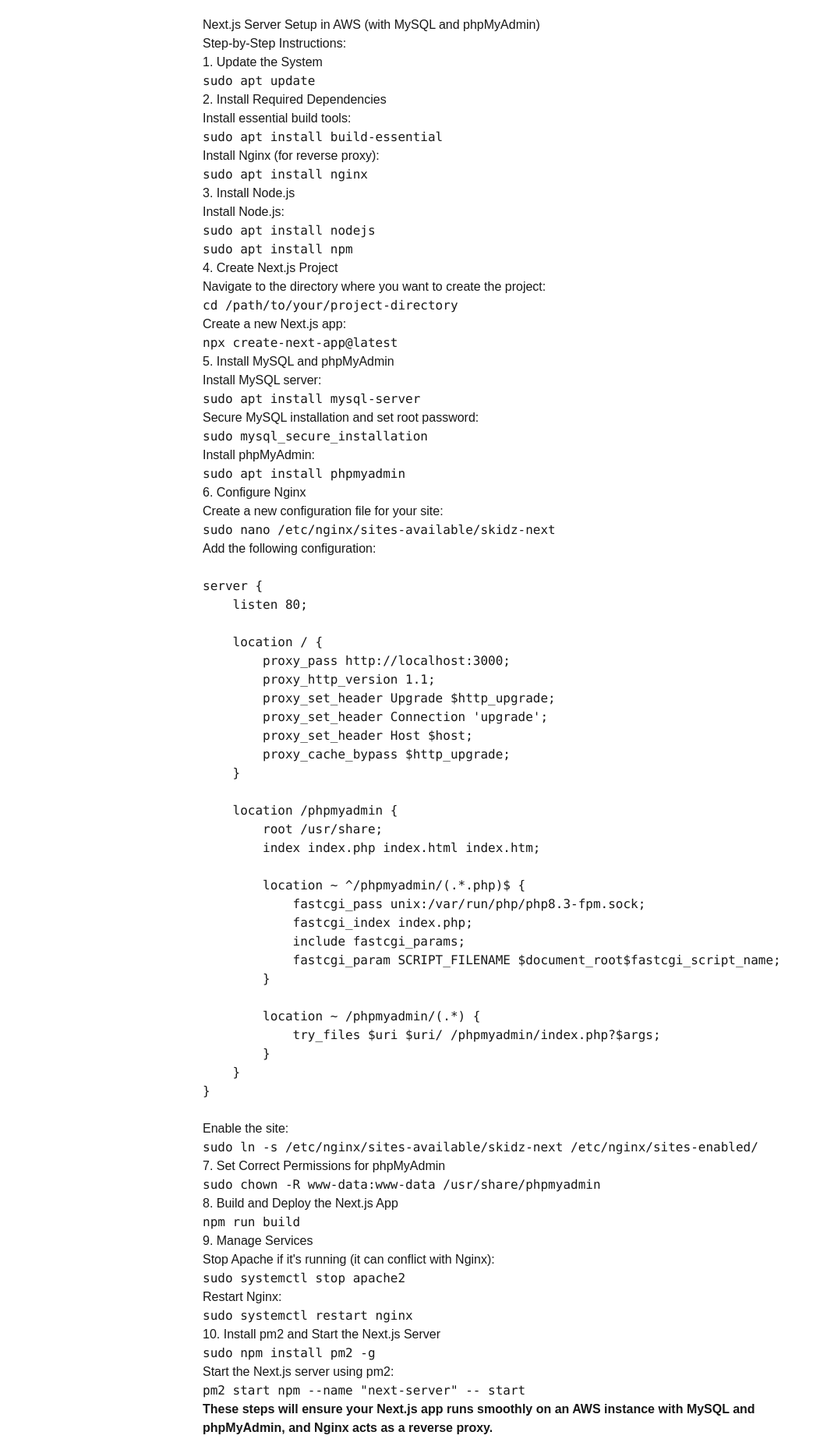
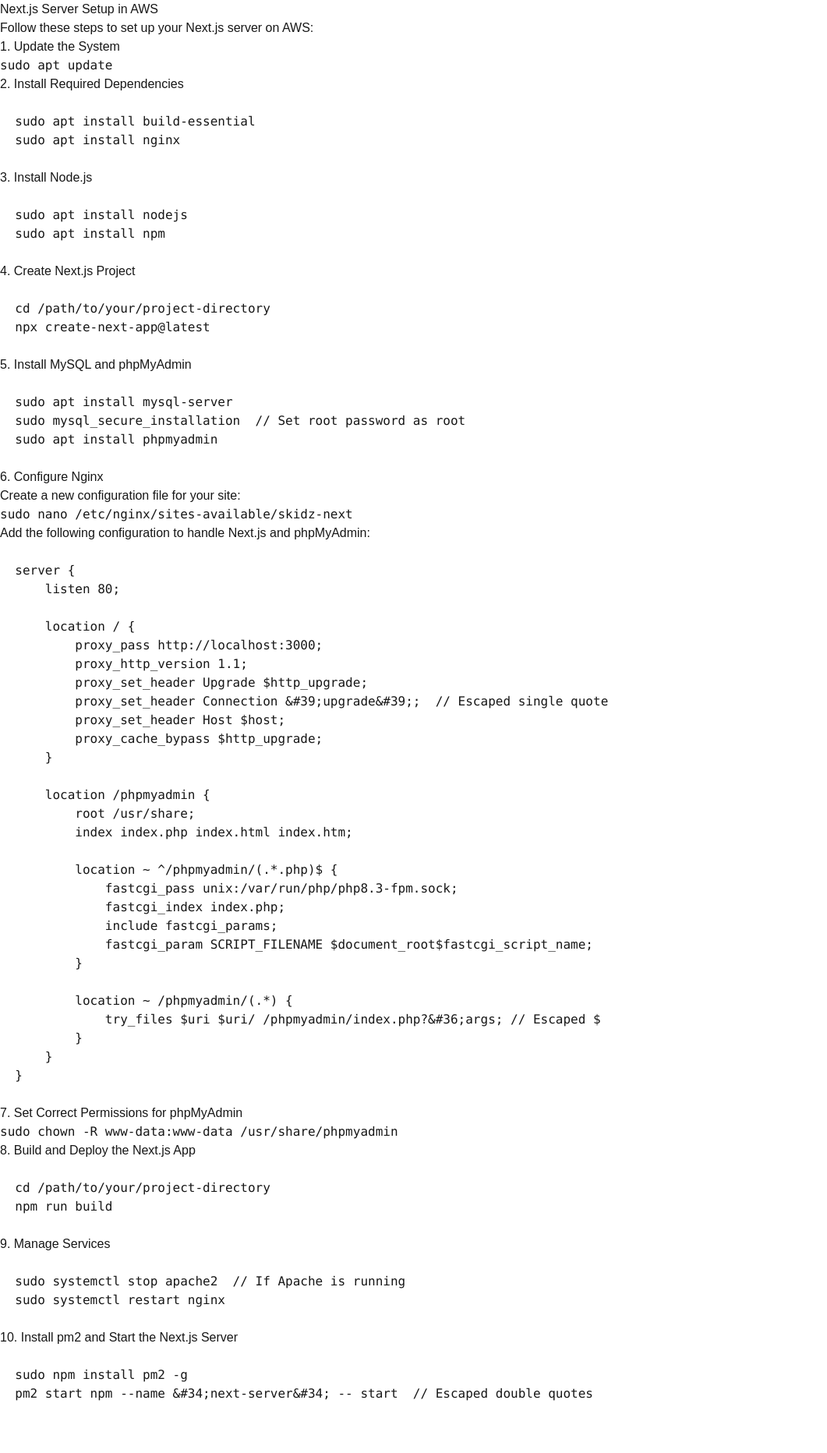
Before and after one commit to santamayengb/skidz-next, a Next.js app: page / in a window 1280 px wide. Shown: the whole page at 78% size, without its empty margins (0-1061 px from the left). After the commit the page ends 1824 px from the top, so only its background shows below. Built offline with nearby package versions, Linux system fonts and the light colour scheme.

Commit message:
"Refactored page.js to improve code organization and formatting, updated instructions and code snippets for setting up Next.js server on AWS with MySQL and phpMyAdmin."

```diff
--- a/src/app/page.js
+++ b/src/app/page.js
@@ -2,42 +2,56 @@
 
 export default function Home() {
   return (
-    <div style={{ padding: '20px', maxWidth: '800px', margin: 'auto' }}>
-      <h1>Next.js Server Setup in AWS (with MySQL and phpMyAdmin)</h1>
+    <div>
+      <h1>Next.js Server Setup in AWS</h1>
+      <p>Follow these steps to set up your Next.js server on AWS:</p>
 
-      <h2>Step-by-Step Instructions:</h2>
+      <h2>1. Update the System</h2>
+      <pre>
+        <code>{`sudo apt update`}</code>
+      </pre>
 
-      <h3>1. Update the System</h3>
-      <pre><code>sudo apt update</code></pre>
+      <h2>2. Install Required Dependencies</h2>
+      <pre>
+        <code>{`
+  sudo apt install build-essential
+  sudo apt install nginx
+          `}</code>
+      </pre>
 
-      <h3>2. Install Required Dependencies</h3>
-      <p>Install essential build tools:</p>
-      <pre><code>sudo apt install build-essential</code></pre>
-      <p>Install Nginx (for reverse proxy):</p>
-      <pre><code>sudo apt install nginx</code></pre>
+      <h2>3. Install Node.js</h2>
+      <pre>
+        <code>{`
+  sudo apt install nodejs
+  sudo apt install npm
+          `}</code>
+      </pre>
 
-      <h3>3. Install Node.js</h3>
-      <p>Install Node.js:</p>
-      <pre><code>sudo apt install nodejs<br />sudo apt install npm</code></pre>
+      <h2>4. Create Next.js Project</h2>
+      <pre>
+        <code>{`
+  cd /path/to/your/project-directory
+  npx create-next-app@latest
+          `}</code>
+      </pre>
 
-      <h3>4. Create Next.js Project</h3>
-      <p>Navigate to the directory where you want to create the project:</p>
-      <pre><code>cd /path/to/your/project-directory</code></pre>
-      <p>Create a new Next.js app:</p>
-      <pre><code>npx create-next-app@latest</code></pre>
+      <h2>5. Install MySQL and phpMyAdmin</h2>
+      <pre>
+        <code>{`
+  sudo apt install mysql-server
+  sudo mysql_secure_installation  // Set root password as root
+  sudo apt install phpmyadmin
+          `}</code>
+      </pre>
 
-      <h3>5. Install MySQL and phpMyAdmin</h3>
-      <p>Install MySQL server:</p>
-      <pre><code>sudo apt install mysql-server</code></pre>
-      <p>Secure MySQL installation and set root password:</p>
-      <pre><code>sudo mysql_secure_installation</code></pre>
-      <p>Install phpMyAdmin:</p>
-      <pre><code>sudo apt install phpmyadmin</code></pre>
+      <h2>6. Configure Nginx</h2>
+      <p>Create a new configuration file for your site:</p>
+      <pre>
+        <code>{`sudo nano /etc/nginx/sites-available/skidz-next`}</code>
+      </pre>
 
-      <h3>6. Configure Nginx</h3>
-      <p>Create a new configuration file for your site:</p>
-      <pre><code>sudo nano /etc/nginx/sites-available/skidz-next</code></pre>
-      <p>Add the following configuration:</p>
+      <p>Add the following configuration to handle Next.js and phpMyAdmin:</p>
+
       <pre>
         <code>{`
   server {
@@ -47,7 +61,7 @@
           proxy_pass http://localhost:3000;
           proxy_http_version 1.1;
           proxy_set_header Upgrade $http_upgrade;
-        proxy_set_header Connection 'upgrade';
+          proxy_set_header Connection &#39;upgrade&#39;;  // Escaped single quote
           proxy_set_header Host $host;
           proxy_cache_bypass $http_upgrade;
       }
@@ -64,33 +78,41 @@
           }
 
           location ~ /phpmyadmin/(.*) {
-            try_files $uri $uri/ /phpmyadmin/index.php?$args;
+              try_files $uri $uri/ /phpmyadmin/index.php?&#36;args; // Escaped $
           }
       }
   }
           `}</code>
       </pre>
-      <p>Enable the site:</p>
-      <pre><code>sudo ln -s /etc/nginx/sites-available/skidz-next /etc/nginx/sites-enabled/</code></pre>
 
-      <h3>7. Set Correct Permissions for phpMyAdmin</h3>
-      <pre><code>sudo chown -R www-data:www-data /usr/share/phpmyadmin</code></pre>
+      <h2>7. Set Correct Permissions for phpMyAdmin</h2>
+      <pre>
+        <code>{`sudo chown -R www-data:www-data /usr/share/phpmyadmin`}</code>
+      </pre>
 
-      <h3>8. Build and Deploy the Next.js App</h3>
-      <pre><code>npm run build</code></pre>
+      <h2>8. Build and Deploy the Next.js App</h2>
+      <pre>
+        <code>{`
+  cd /path/to/your/project-directory
+  npm run build
+          `}</code>
+      </pre>
 
-      <h3>9. Manage Services</h3>
-      <p>Stop Apache if it's running (it can conflict with Nginx):</p>
-      <pre><code>sudo systemctl stop apache2</code></pre>
-      <p>Restart Nginx:</p>
-      <pre><code>sudo systemctl restart nginx</code></pre>
+      <h2>9. Manage Services</h2>
+      <pre>
+        <code>{`
+  sudo systemctl stop apache2  // If Apache is running
+  sudo systemctl restart nginx
+          `}</code>
+      </pre>
 
-      <h3>10. Install pm2 and Start the Next.js Server</h3>
-      <pre><code>sudo npm install pm2 -g</code></pre>
-      <p>Start the Next.js server using pm2:</p>
-      <pre><code>pm2 start npm --name "next-server" -- start</code></pre>
-
-      <p><strong>These steps will ensure your Next.js app runs smoothly on an AWS instance with MySQL and phpMyAdmin, and Nginx acts as a reverse proxy.</strong></p>
+      <h2>10. Install pm2 and Start the Next.js Server</h2>
+      <pre>
+        <code>{`
+  sudo npm install pm2 -g
+  pm2 start npm --name &#34;next-server&#34; -- start  // Escaped double quotes
+          `}</code>
+      </pre>
     </div>
   );
-};
+}
```
Lines whose indentation alone changed are shown as unchanged.
